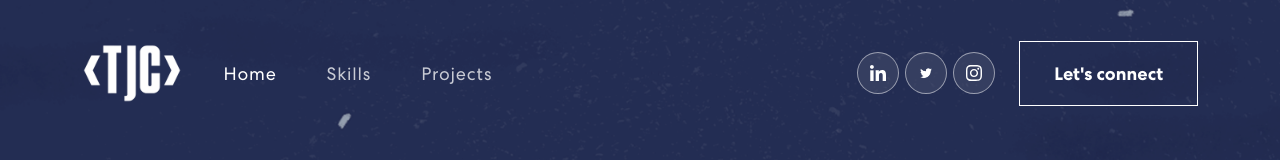
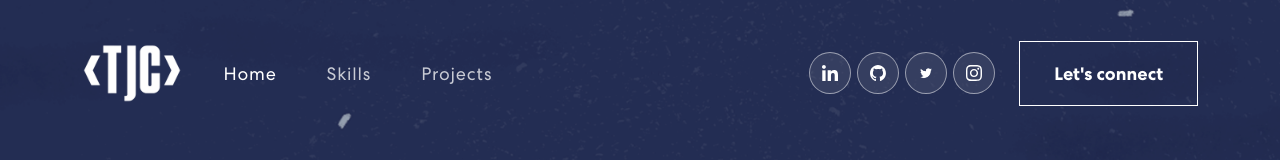
Before and after one commit to TonyJiashiChen/Portfolio, a React (Create React App) app: page / in a window 1280 px wide. Shown: the top 160 px of the page. Built offline with nearby package versions, Linux system fonts and the light colour scheme.

Commit message:
github icon

```diff
--- a/src/components/NavBar.js
+++ b/src/components/NavBar.js
@@ -4,6 +4,7 @@ import logo from "../assets/img/tjc-nobg.png";
 import navIcon1 from "../assets/img/nav-icon1.svg";
 import navIcon2 from "../assets/img/twitter.png";
 import navIcon3 from "../assets/img/nav-icon3.svg";
+import navIcon4 from "../assets/img/github-mark-white.svg";
 
 export const NavBar = () => {
   const [activeLink, setActiveLink] = useState("home");
@@ -74,6 +75,9 @@ export const NavBar = () => {
               >
                 <img src={navIcon1} alt="" />
               </a>
+              <a href="https://github.com/TonyJiashiChen" target="_blank">
+                <img src={navIcon4} alt="" />
+              </a>
               <a href="https://twitter.com/chenjiashi1" target="_blank">
                 <img src={navIcon2} alt="" />
               </a>
```
Also changed, not shown: src/assets/img/github-mark-white.svg (added).
